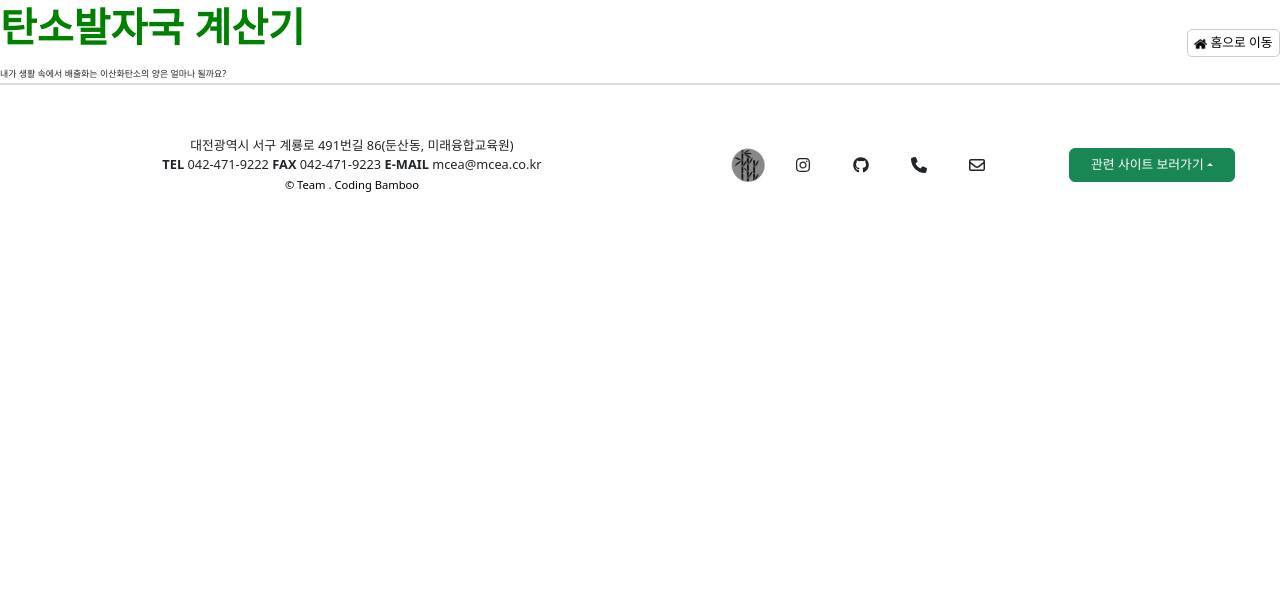
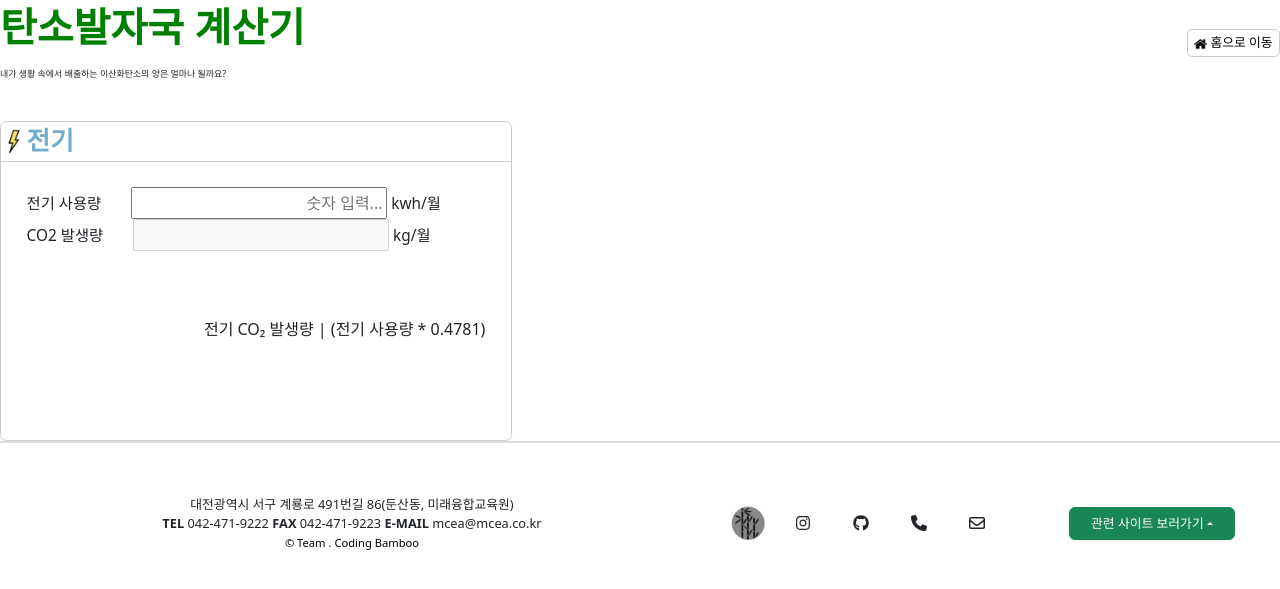
Before and after one commit to hgparkk/finalProject, a Java web app: page /miniproject/carbonCalView in a window 1280 px wide. Shown: the part 77-666 px from the top of the page. Run offline with Spring Boot 4, a stand-in JSP engine, Linux system fonts and the light colour scheme; the project's own start-up code is not run, and a stand-in starts its controllers and pages; some libraries are stand-ins or nearby versions.

Commit message:
# WARNING: head commit changed in the meantime
Merge branch 'master' of https://github.com/hgparkk/finalProject.git

```diff
--- a/finalProject/src/main/webapp/WEB-INF/inc/footer.jsp
+++ b/finalProject/src/main/webapp/WEB-INF/inc/footer.jsp
@@ -108,6 +108,7 @@
 						href="https://energyinfo.seoul.go.kr/solarmap?menu-id=Z080600">서울특별시
 							에너지정보</a></li>
 				</ul>
+
 			</div>
 		</div>
 	</div>
--- a/finalProject/src/main/webapp/WEB-INF/inc/top.jsp
+++ b/finalProject/src/main/webapp/WEB-INF/inc/top.jsp
@@ -132,7 +132,7 @@
 
 			<div class="d-flex main-box">
 				<a class="nav-link co2 me-2" href="#">탄소중립 생활 실천 소개</a> <a
-					class="nav-link co2 me-2" href="#">탄소발자국 계산</a>
+					class="nav-link co2 me-2" href="${pageContext.request.contextPath }/carbonCalView">탄소발자국 계산</a>
 
 				<div class="dropdown-body me-2">
 					<a class="aTag">탄소중립 알려드려요 </a>
@@ -142,7 +142,7 @@
 				</div>
 
 				<div class="dropdown-body me-2">
-					<a class="aTag"> <!-- data-bs-toggle="dropdown" aria-expanded="false" -->소통공간
+					<a class="aTag">소통공간
 					</a>
 					<div class="dropdown-select">
 						<a class="detail" href="#">건의하기</a>
--- a/finalProject/src/main/webapp/WEB-INF/views/carbonCal/carbonCalView.jsp
+++ b/finalProject/src/main/webapp/WEB-INF/views/carbonCal/carbonCalView.jsp
@@ -14,17 +14,20 @@
 	width: 100%;
 	max-width: 1300px;
 	min-width: 500px;
-	display:flex;
 	justify-content: center;
 	margin: auto;
 }
 
-.carbonCal-title{
+.title-box {
+	display: flex;
+}
+
+.carbonCal-title {
 	width: 100%;
 	height: 10vh;
 }
 
-.home-go{
+.home-go {
 	border: 1px solid #CCCCCC;
 	border-radius: 0.4vw;
 	padding: 0.3vw;
@@ -35,9 +38,83 @@
 	font-size: 1vw
 }
 
-.home-go > img{
+.home-go>img {
 	width: 1vw;
 	height: 1vw;
+}
+
+.ww {
+	height: 3vw;
+}
+
+.co2-box {
+	display: inline;
+}
+
+.inputUsage {
+	border: 1px solid #CCCCCC;
+	border-radius: 0.5vw;
+	width: 40vw;
+	height: 25vw;
+}
+
+.clicked {
+	border-color: green;
+	border-width: 0.2vw;
+}
+
+.input-box {
+	display: flex;
+	height: 3vw;
+}
+
+.fuel-img {
+	display: flex;
+	justify-content: start;
+	align-items: center;
+}
+
+.fuel-img>img {
+	width: 2vw;
+	height: 2vw;
+}
+
+.input-box>span {
+	font-size: 2vw;
+	font-weight: bold;
+	color: #6FADCF;
+}
+
+.output-box {
+	border-top: 1px solid #CCCCCC;
+	height: 22vw;
+	padding: 2vw;
+}
+
+.in&out-box{
+	height: 15vw;
+}
+
+.span {
+	padding-right: 2vw;
+}
+
+.input {
+	width: 20vw;
+	height: 2.5vw;
+	padding: 0.2vw;
+}
+
+.inputElectric>span {
+	font-size: 1.2vw;
+}
+
+.outputCo2>span {
+	font-size: 1.2vw;
+}
+
+.explain-box{
+	height: 7vw;
 }
 </style>
 </head>
@@ -45,21 +122,56 @@
 	<!-- top -->
 	<%@ include file="/WEB-INF/inc/top.jsp"%>
 	<div class="carbonCal-container">
-		<div class="carbonCal-title w-50">
-			<h1 style="color:green; font-weight:bold;">탄소발자국 계산기</h1>
-			<span style="font-size:0.7vw;">내가 생활 속에서 배출화는 이산화탄소의 양은 얼마나 될까요?</span>
+		<div class="title-box">
+			<div class="carbonCal-title w-50">
+				<h1 style="color: green; font-weight: bold;">탄소발자국 계산기</h1>
+				<span style="font-size: 0.7vw;">내가 생활 속에서 배출하는 이산화탄소의 양은 얼마나
+					될까요?</span>
+			</div>
+			<div class="w-50 d-flex align-items-center justify-content-end">
+				<a class="home-go" href="${pageContext.request.contextPath }"> <img
+					src="${pageContext.request.contextPath}/resources/image/home.png">
+					<span>홈으로 이동</span>
+				</a>
+			</div>
 		</div>
-		<div class="w-50 d-flex align-items-center justify-content-end">
-			<a class="home-go" href="${pageContext.request.contextPath }">
-				<img src="${pageContext.request.contextPath}/resources/image/home.png">
-				<span>홈으로 이동</span>
-			</a>
-		</div>
-		<div>
 
+		<div class="ww"></div>
+
+		<div class="co2-box">
+			<div class="inputUsage">
+				<div class="input-box">
+					<div class="fuel-img">
+						<img src="image/electric.png">
+					</div>
+					<span>전기</span>
+				</div>
+				<div class="output-box">
+					<div class="in&out-box">
+						<div class="inputElectric">
+							<span class="span">전기 사용량</span> <input class="input"
+								placeholder="숫자 입력..." style="text-align: right;"> <span>kwh/월</span>
+						</div>
+						<div class="outputCo2">
+							<span class="span">CO2 발생량</span> <input class="input"
+								disabled="disabled"> <span>kg/월</span>
+						</div>
+					</div>
+					<div class="explain-box d-flex align-items-end justify-content-end">
+						<span>전기 CO₂ 발생량 | (전기 사용량 * 0.4781)</span>
+					</div>
+				</div>
+			</div>
 		</div>
 	</div>
 	<!-- footer -->
 	<%@ include file="/WEB-INF/inc/footer.jsp"%>
+
+	<script type="text/javascript">
+		const v_inputUsage = document.querySelector(".inputUsage");
+		v_inputUsage.addEventListener('click',()=>{
+			v_inputUsage.classList.toggle('clicked');
+		});
+	</script>
 </body>
 </html>
```
Also changed, not shown: finalProject/src/main/webapp/resources/image/electric.png (added), finalProject/src/main/webapp/resources/image/garbage.png (added), finalProject/src/main/webapp/resources/image/gas.jpg (added), finalProject/src/main/webapp/resources/image/traffic.png (added).
